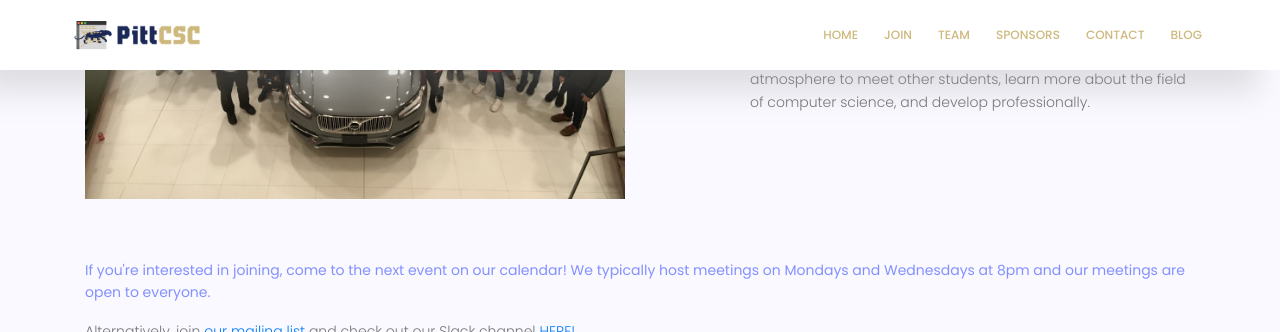
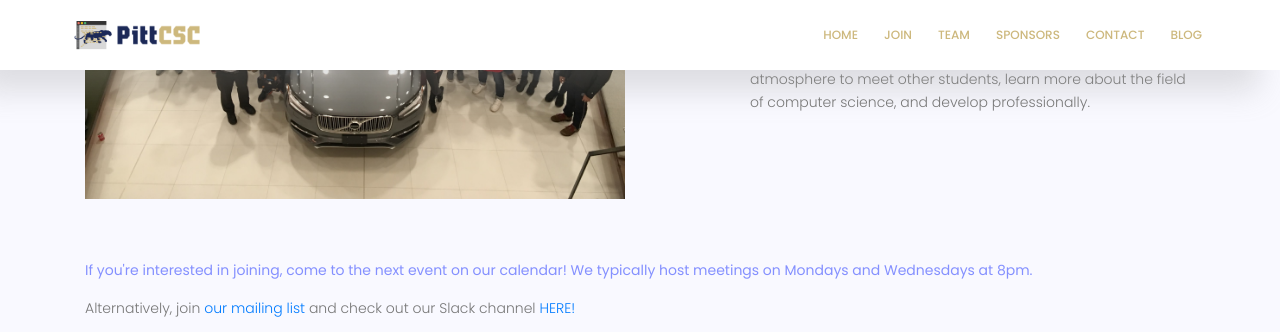
Before and after one commit to pittcsc/pittcsc-website, a Jekyll site: the page built from join.html, in a window 1280 px wide and 900 px high, scrolled down 634 px, cut to the strip 0-332 px from the top of the window. Built offline with Jekyll 4.4.1, drawn with Linux system fonts in a browser that asks for light colours; nearby versions of some CDN libraries; library files that are not in the unit come from our copies.

Commit message:
Update wording

```diff
--- a/join.html
+++ b/join.html
@@ -18,7 +18,7 @@ permalink: /join/
 			<div class="col-lg-12 pt-60">
 				<p>
 				<b>
-					If you're interested in joining, come to the next event on our calendar! We typically host meetings on Mondays and Wednesdays at 8pm and our meetings are open to everyone.
+					If you're interested in joining, come to the next event on our calendar! We typically host meetings on Mondays and Wednesdays at 8pm.
 				</b>
 				</p>
 				<p>
```
